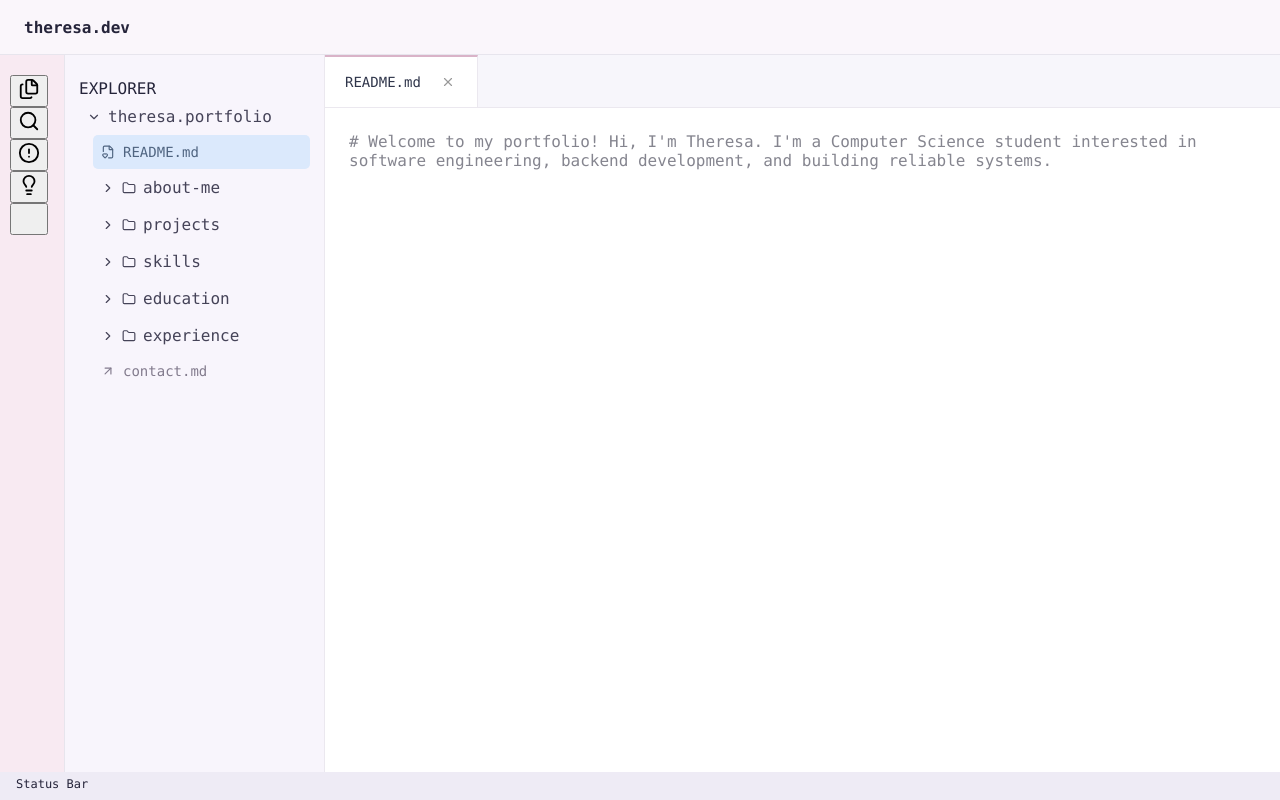
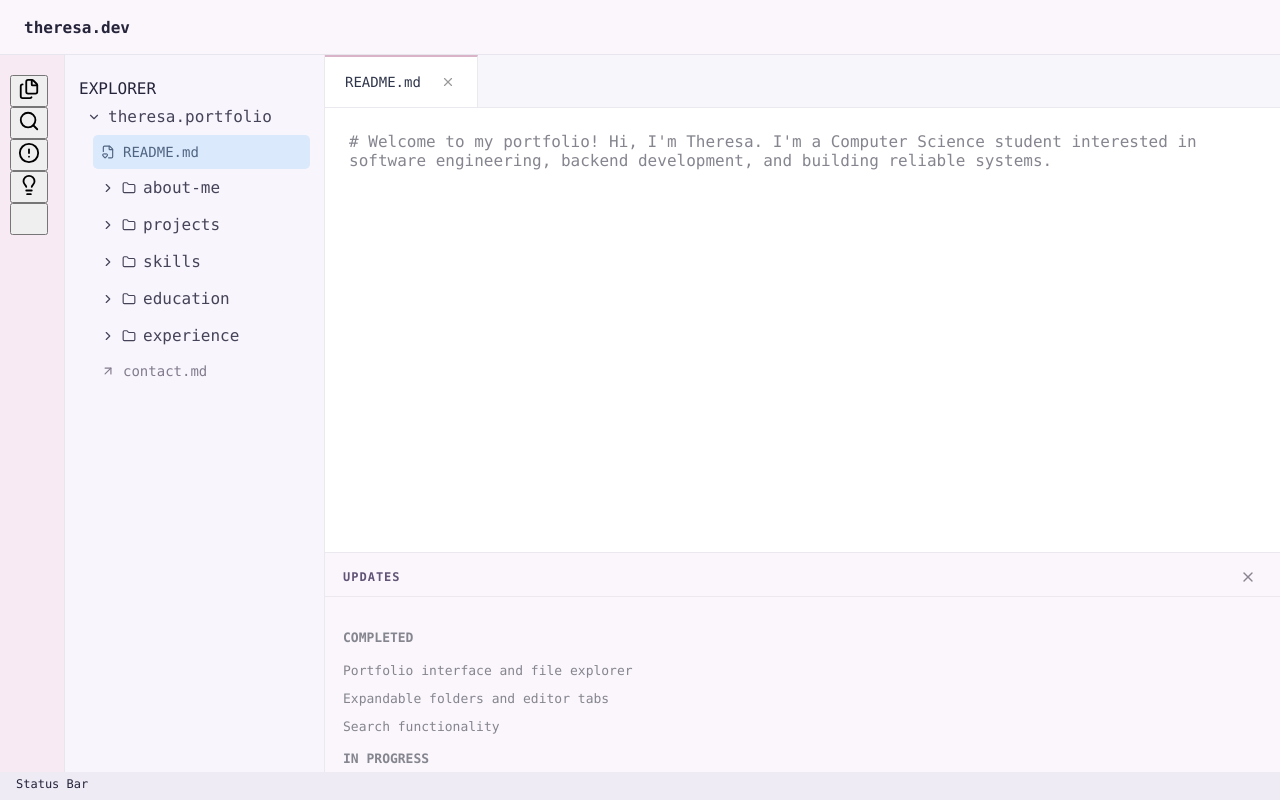
Before and after one commit to theresa-ta/theresata-portfolio, a React (Vite) app in the folder portfolio-frontend/: page / in a window 1280 px wide. Both pictures are taken after a click on the button 29 px from the left and 155 px from the top of the page. Built offline with nearby package versions, Linux system fonts and the light colour scheme; some icons are missing.

Commit message:
Added functional problems icon and resizable developer updates panel.

```diff
--- a/portfolio-frontend/src/App.css
+++ b/portfolio-frontend/src/App.css
@@ -27,7 +27,7 @@ for .workspace, no flex direction listed = default = row
 */
 
 .app {
-  min-height: 100vh;
+  height: 100vh;
   display: flex;
   flex-direction: column;
   background-color: #FFFFFF;
@@ -48,6 +48,8 @@ for .workspace, no flex direction listed = default = row
 .workspace {
   display: flex;
   flex: 1;
+  min-height: 0;
+  oveflow: hidden;
 }
 
 .activity-bar {
@@ -275,3 +277,59 @@ after activity bar & file explorer take their widths
   color: #898392;
   font-size: 13px;
 }
+
+.updates-panel {
+  height: var(--updates-height, 220px);
+  flex-shrink: 0;
+  background-color: #FAF6FB;
+  border-top: 1px solid #ebe8ef;
+  display: flex;
+  flex-direction: column;
+}
+
+.updates-header {
+  display: flex;
+  align-items: center;
+  justify-content: space-between;
+  padding: 10px 18px;
+  border-bottom: 1px solid #ebe8ef;
+  color: #625477;
+  font-size: 12px;
+  font-weight: bold;
+  letter-spacing: 1px;
+}
+
+.updates-header button {
+  display: flex;
+  align-items: center;
+  justify-content: center;
+  background: transparent;
+  border: none;
+  color: #898392;
+  cursor: pointer;
+}
+
+.updates-header button:hover {
+  color: #625477;
+}
+
+.updates-content {
+  padding: 16px 18px;
+  color: #85858f;
+  font-size: 13px;
+  flex: 1;
+  min-height: 0;
+  overflow-y: auto;
+}
+
+.updates-resize-handle {
+  height: 5px;
+  width: 100%;
+  flex-shrink: 0;
+  cursor: ns-resize;
+  background-color: transparent;
+}
+
+.updates-resize-handle:hover {
+  background-color: #d9b3c8;
+}
--- a/portfolio-frontend/src/App.jsx
+++ b/portfolio-frontend/src/App.jsx
@@ -1,12 +1,16 @@
 import './App.css'
 import { Folder, FileHeart, ChevronDown, ChevronRight, ArrowUpRight, X, Files, Search, CircleAlert, Lightbulb } from "lucide-react"
 import { SiGithub } from "@icons-pack/react-simple-icons"
-import { useState } from 'react'
+import { useState, useRef } from 'react'
 
 function App() {
     const [activeActivity, setActiveActivity] = useState("explorer")
     const [isSearchOpen, setIsSearchOpen] = useState(false)
     const [searchQuery, setSearchQuery] = useState("")
+    const [isUpdatesOpen, setIsUpdatesOpen] = useState(false)
+    const [updatesHeight, setUpdatesHeight] = useState(220)
+    const resizeStartY = useRef(0)
+    const resizeStartHeight = useRef(220)
     const [isRootOpen, setIsRootOpen] = useState(true)
     const [isAboutMeOpen, setIsAboutMeOpen] = useState(false)
     const [isProjectsOpen, setIsProjectsOpen] = useState(false)
@@ -61,6 +65,27 @@ function App() {
         content.toLowerCase().includes(searchQuery.toLowerCase())
     )
 
+    const startResizing = (event) => {
+        resizeStartY.current = event.clientY
+        resizeStartHeight.current = updatesHeight
+
+        const handleMouseMove = (moveEvent) => {
+            const difference = resizeStartY.current - moveEvent.clientY
+
+            const newHeight = resizeStartHeight.current + difference
+
+            setUpdatesHeight(Math.min(Math.max(newHeight, 120), 500))
+        }
+
+        const stopResizing = () => {
+            window.removeEventListener("mousemove", handleMouseMove)
+            window.removeEventListener("mouseup", stopResizing)
+        }
+
+        window.addEventListener("mousemove", handleMouseMove)
+        window.addEventListener("mouseup", stopResizing)
+    }
+
     return (
         <div className="app">
             <header className="top-navigation">
@@ -89,7 +114,10 @@ function App() {
 
                     <button
                         className={activeActivity === "problems" ? "activity-icon active-activity" : "activity-icon"}
-                        onClick={() => setActiveActivity("problems")}
+                        onClick={() => {
+                            setActiveActivity("problems")
+                            setIsUpdatesOpen(!isUpdatesOpen)
+                    }}
                     >
                         <CircleAlert size={22} />
                     </button>
@@ -299,6 +327,48 @@ function App() {
                     {fileContents[selectedFile]}
                 </div>
 
+                {isUpdatesOpen && (
+                    <div
+                        className="updates-panel"
+                        style={{ "--updates-height": `${updatesHeight}px`}}
+                    >
+                        <div
+                            className="updates-resize-handle"
+                            onMouseDown={startResizing}
+                        ></div>
+
+                        <div className="updates-header">
+                            <span>UPDATES</span>
+
+                            <button onClick={() => setIsUpdatesOpen(false)}>
+                                <X size={16} />
+                            </button>
+                        </div>
+
+                        <div className="updates-content">
+
+                            <div className="update-section">
+                                <h4>COMPLETED</h4>
+                                <p>Portfolio interface and file explorer</p>
+                                <p>Expandable folders and editor tabs</p>
+                                <p>Search functionality</p>
+                            </div>
+
+                            <div className="update-section">
+                                <h4>IN PROGRESS</h4>
+                                <p>Developer updates panel</p>
+                            </div>
+
+                            <div className="update-section">
+                                <h4>PLANNED</h4>
+                                <p>Spring Boot backend integration</p>
+                                <p>Database integration</p>
+                            </div>
+
+                        </div>
+                    </div>
+                )}
+
             </main>
 
             </div>
```
